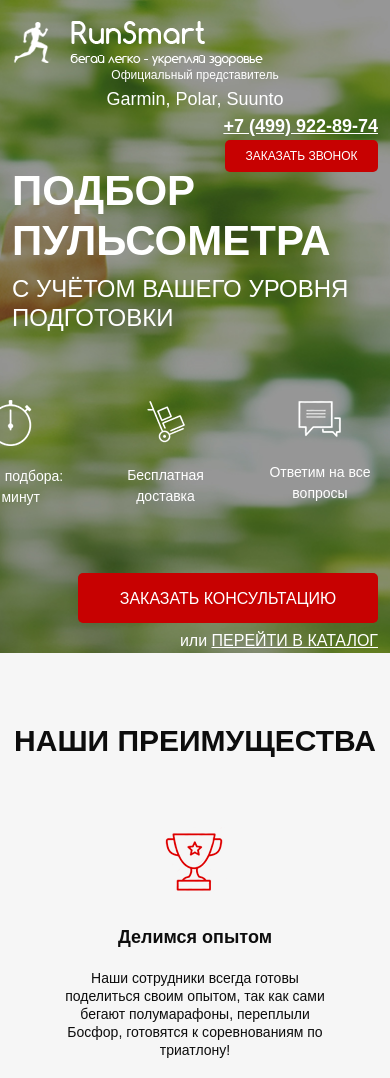
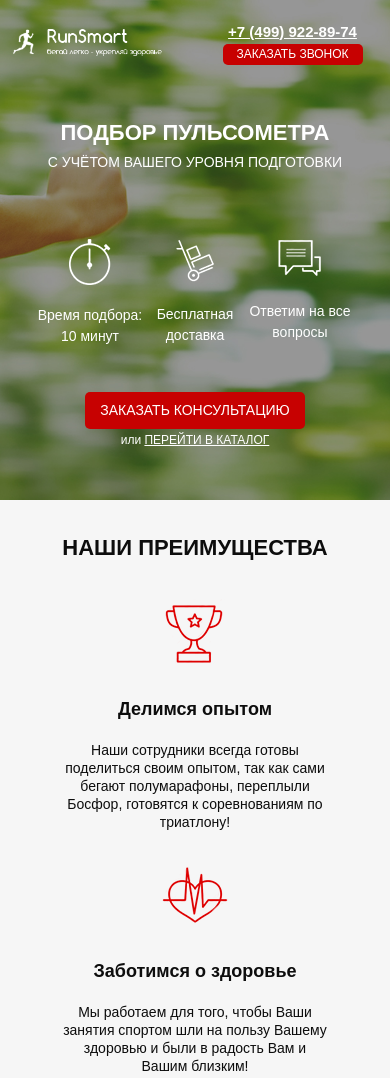
Before and after one commit to nevds1d/pulsar, a website: page src/index.html in a window 390 px wide. Shown: the top 1078 px of the page. Drawn offline with Linux system fonts and the light colour scheme; a web font is replaced by a local one.

Commit message:
_media add files

```diff
--- a/src/index.html
+++ b/src/index.html
@@ -15,18 +15,18 @@
         <div class="subheader">
             <div class="container">
                 <div class="row">
-                    <div class="col-md-4">
+                    <div class="col-6 col-sm-6 col-md-4">
                         <a href="" class="subheader__logo">
                             <img src="icons/logo_pulsar.png" alt="logo">
                         </a>
                     </div>
-                    <div class="col-md-4">
+                    <div class="xs-hidden col-md-4">
                         <div class="subheader__official">
                             Официальный представитель
                             <span>Garmin, Polar, Suunto</span>
                         </div>
                     </div>
-                    <div class="col-md-4">
+                    <div class="col-6 col-sm-6 col-md-4">
                         <div class="subheader__contacts">
                             <a href="tel:+74999228974" class="subheader__phone">+7 (499) 922-89-74</a>
                             <button class="button">заказать звонок</button>
@@ -118,6 +118,7 @@
         <div class="container">
             <div class="row">
                 <div class="col-md-12">
+                    <div class="consultation__wrapper">
                         <h2 class="title title_left">
                             Получите бесплатную консультацию<br>
                             по подбору пульсометра
@@ -137,5 +138,6 @@
                 </div>
             </div>
         </div>
+    </div>
 </body>
 </html>
--- a/src/sass/blocks/_header.scss
+++ b/src/sass/blocks/_header.scss
@@ -5,14 +5,16 @@ header {
 	position: absolute;
 	width: 100%;
 	display: flex;
-	padding: 21px 0 91px 0;
+	padding: 21px 0;
 	&__logo {
-		width: 251px;
-		/* img {
+		display: flex;
+		max-width: 251px;
+		img {
 			width: 100%;
-		} */
+		}
 	}
 	&__official {
+		width: 100%;
 		font-weight: 500;
 		font-size: 12px;
 		color: #FFFFFF;
--- /dev/null
+++ b/src/sass/blocks/_media.scss
@@ -0,0 +1,119 @@
+@media (max-width: 991px) {
+    .subheader {
+        &__contacts {
+            align-items: center;
+        }
+    }
+    .promo {
+        &__wrapper {
+            margin-top: 120px;
+            align-items: center;
+        }
+    }
+    .consultation {
+        &__wrapper {
+            display: flex;
+            flex-direction: column;
+            align-items: center;
+        }
+        .title_left {
+            text-align: center;
+        }
+    }
+}
+@media (max-width: 767px) {
+    .subheader {
+        &__logo {
+            height: 100%;
+            align-items: center;
+        }
+        .xs-hidden {
+            display: none;
+        }
+    }
+    .benefits {
+        padding: 35px 0 35px 0;
+        &__block {
+            margin-top: 30px;
+        }
+    }
+    .consultation {
+        padding: 50px 0 40px 0;
+        .title_left {
+            font-size: 32px;
+            line-height: 45px;
+            text-align: center;
+        }
+        &__descr {
+            text-align: center;
+            br {
+                display: none;
+            }
+        }
+    }
+}
+@media (max-width: 575px) {
+    .subheader {
+        &__logo {
+            width: 150px;
+        }
+        &__phone {
+            display: block;
+            font-size: 15px;
+        }
+        button {
+            display: block;
+            width: 140px;
+            height: 21px;
+        }
+    }
+    .promo {
+        min-height: 500px;
+        &__header {
+            font-size: 22px;
+        }
+        &__subheader {
+            font-size: 14px;
+        }
+        &__icons {
+            width: 315px;
+        }
+        .button_main {
+            margin-top: 45px;
+            width: 220px;
+            height: 37px;
+            font-size: 14px;
+        }
+        &__link {
+            margin-top: 2px;
+            font-size: 12px;
+        }
+    }
+    .benefits {
+        .title {
+            font-size: 22px;
+        }
+    }
+    .consultation {
+        padding: 25px 0 20px 0;
+        min-height: 500px;
+        .title_left {
+            font-size: 20px;
+            line-height: 30px;
+            br {
+                display: none;
+            }
+        }
+        &__descr {
+            font-size: 15px;
+            line-height: 20px;
+            br {
+                display: none;
+            }
+        }
+        .feed-form {
+            margin-top: 23px;
+            width: 260px;
+        }
+    }
+}
--- a/src/sass/blocks/_promo.scss
+++ b/src/sass/blocks/_promo.scss
@@ -1,6 +1,6 @@
 .promo {
     min-height: 650px;
-    background: url(../../img/bg_women.png) center (center/cover) no-repeat;
+    background: url(../img/bg_women.png) center (center/cover) no-repeat;
     &__wrapper {
         margin-top: 166px;
         display: flex;
--- a/src/sass/style.scss
+++ b/src/sass/style.scss
@@ -12,3 +12,4 @@
 @import 'blocks/titles';
 @import 'blocks/consultation';
 @import 'blocks/forms';
+@import 'blocks/media';
```
Also changed, not shown: src/css/style.min.css. Lines whose indentation alone changed are shown as unchanged.
